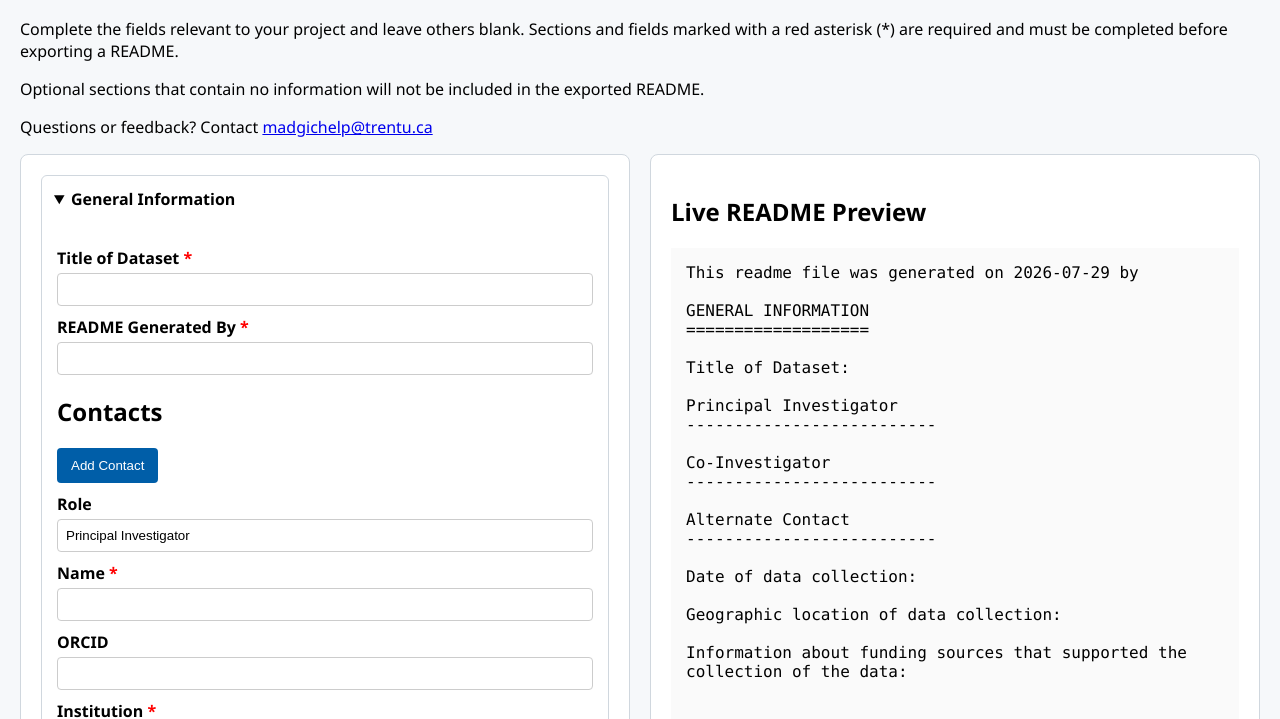
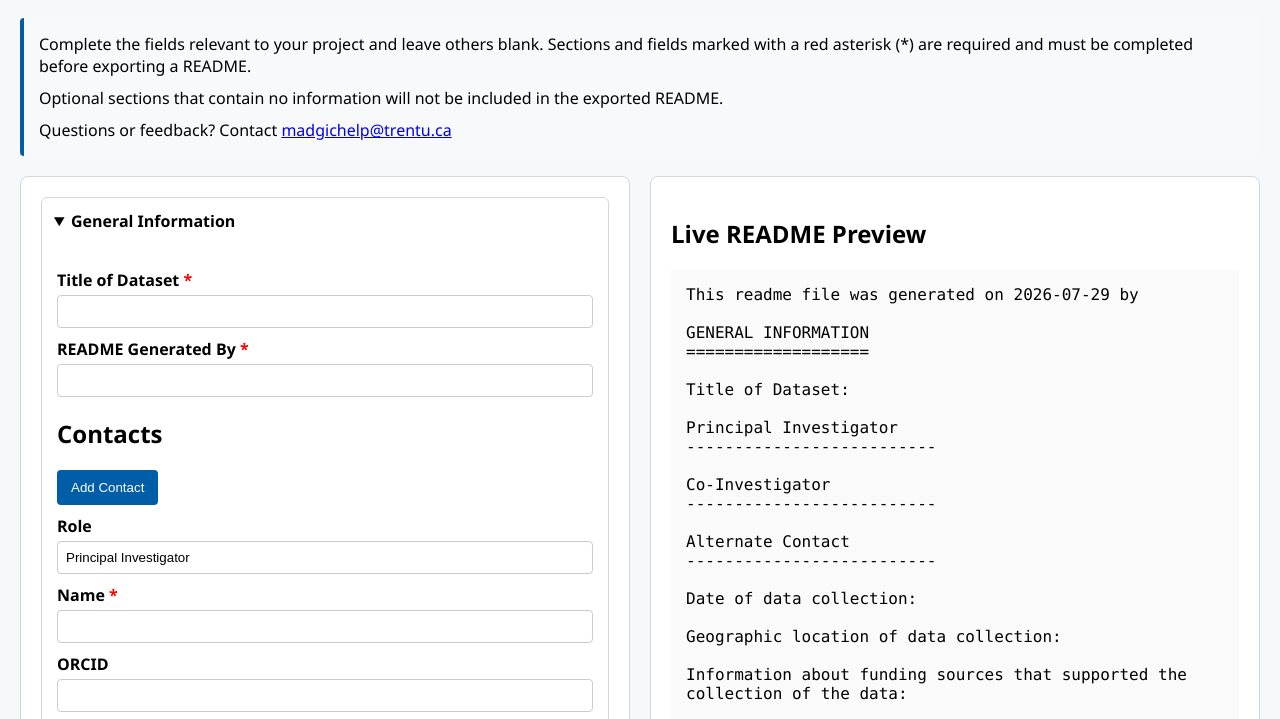
Before and after one commit to TrentU-MaDGIC/readme-generator, a plain HTML site: page index.html in a window 1280 px wide. Shown: the part 66-785 px from the top of the page. Drawn offline with Linux system fonts and the light colour scheme.

Commit message:
Add styles for instructions section
Added styles for instructions section with background, border, and padding.

```diff
--- a/styles.css
+++ b/styles.css
@@ -131,6 +131,22 @@ button:hover {
   margin-bottom: 10px;
 }
 
+.instructions {
+    background-color: #f8f9fa;
+    border-left: 4px solid #005ea8;
+    padding: 15px;
+    margin-bottom: 20px;
+    border-radius: 4px;
+}
+
+.instructions p {
+    margin: 0 0 10px 0;
+}
+
+.instructions p:last-child {
+    margin-bottom: 0;
+}
+
 @media (max-width: 1000px) {
   .layout {
     grid-template-columns: 1fr;
```
